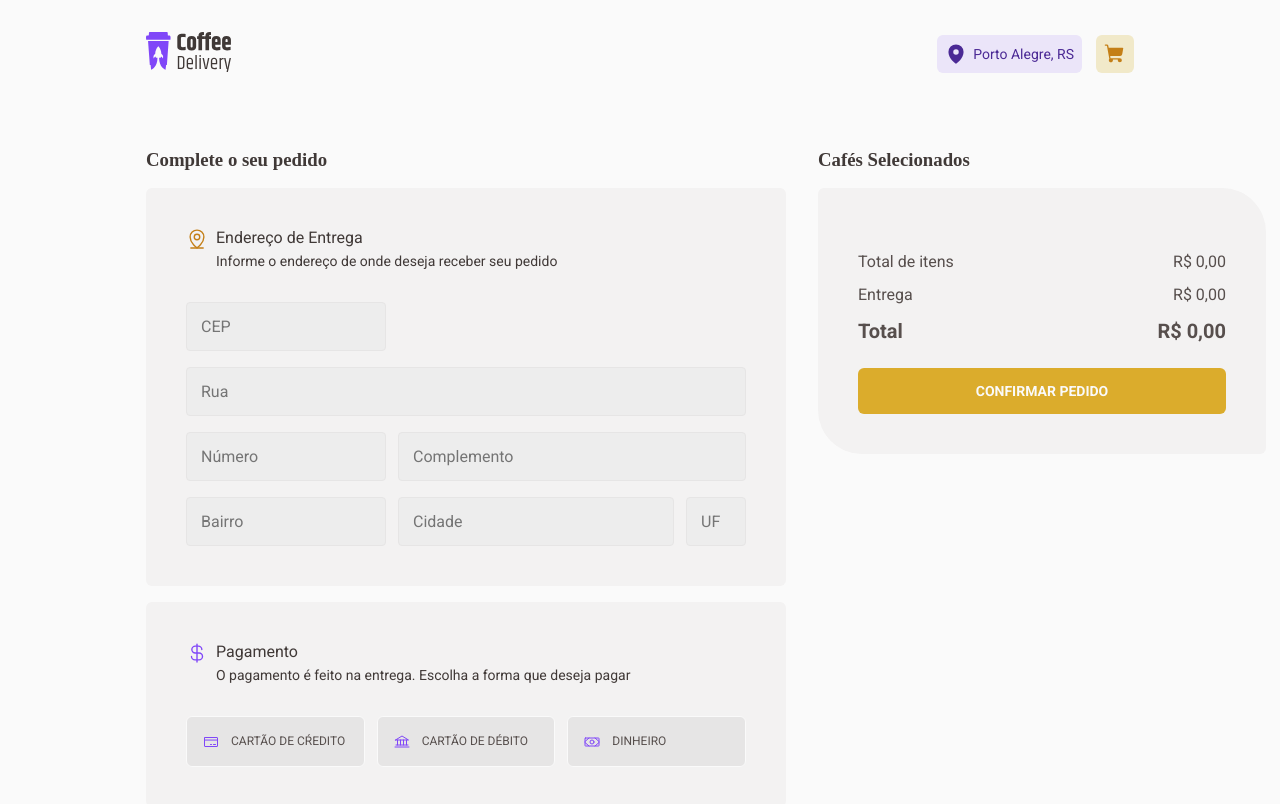
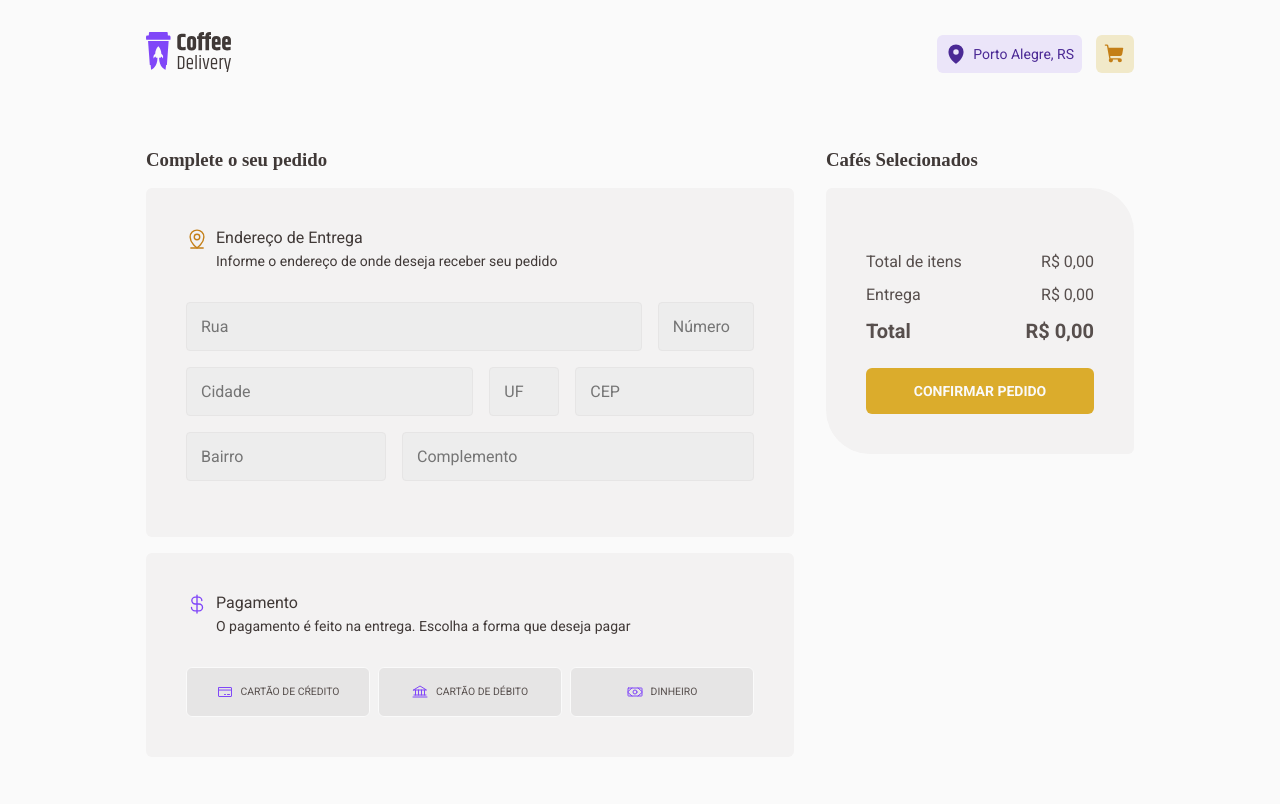
Before and after one commit to jp2mesquita/coffeDelivery-Rocketseat-Challenge, a React (Vite) app: page /checkout in a window 1280 px wide. Shown: the top 804 px of the page. Built offline with nearby package versions, Linux system fonts and the light colour scheme.

Commit message:
Adding responsive css to delivery and chekout

```diff
--- a/src/layouts/DefaultLayout/styles.ts
+++ b/src/layouts/DefaultLayout/styles.ts
@@ -19,5 +19,9 @@ export const LayoutWrapper = styled.div`
     padding-inline: 4rem;
   }
 
+  @media (max-width: 500px){
+    max-width: 980px;
+    padding-inline: 2rem;
+  }
 
 `
--- a/src/pages/Checkout/components/Cart/styles.ts
+++ b/src/pages/Checkout/components/Cart/styles.ts
@@ -1,6 +1,9 @@
 import styled from "styled-components";
 
 export const CartContainer = styled.section`
+  display: flex;
+  flex-direction: column;
+  flex:1;
   padding: 2.5rem;
   margin-top: 1rem;
 
@@ -35,6 +38,21 @@ export const CartContainer = styled.section`
       font-size: 1.25rem;
     }
   }
+
+  @media (max-width: 1180px){
+    padding: 2rem;
+
+    section{
+      margin-top: 1.25rem;
+
+      p{
+        font-size: .85rem;
+      }
+      p:nth-child(3){
+        font-size: 1rem;
+      }
+    }
+  }
 `
 
 export const CartContent = styled.div`
@@ -62,6 +80,24 @@ export const CartContent = styled.div`
 
   >div:nth-child(2){
     flex: 1;
+  }
+
+  @media (max-width: 1180px){
+    height: 7rem;
+
+    img{
+      width: 3.75rem;
+      margin-right: 1rem;
+    }
+
+    p{
+      font-size: .9rem;
+    }
+    >div:nth-child(3){
+      span{
+        font-size: 1rem;
+      }
+    }
   }
 `
 
@@ -105,6 +141,13 @@ export const ControlerButton = styled(BaseButton)`
   &:hover{
     color: ${(props) => props.theme["purple-dark"]};
   }
+
+  @media (max-width: 1180px){
+    span{
+      width: 1rem;
+      font-size: .9rem;
+    }
+  }
 `
 
 export const RemoveButton = styled(BaseButton)`
@@ -129,6 +172,13 @@ export const RemoveButton = styled(BaseButton)`
     }
 
   }
+
+  @media (max-width: 1180px){
+    span{
+      font-size: .75rem;
+    }
+
+  }
 `
 
 export const FinishOrderButton = styled.button`
@@ -143,7 +193,7 @@ export const FinishOrderButton = styled.button`
   padding: .75rem .5rem;
   margin-top: 1.5rem;
 
-  width: 23rem;
+  width: 100%;
   height: 2.875rem;
 
   color: ${props => props.theme["background"]};
--- a/src/pages/Checkout/components/DeliveryDataForm/index.tsx
+++ b/src/pages/Checkout/components/DeliveryDataForm/index.tsx
@@ -131,16 +131,7 @@ export function DeliveryDataForm(){
           </FormHeader>
           <form action="" onSubmit={handleSubmit(handleNewOrder)}  id="userDataForm">
 
-            <CEPInput
-              id="CEP"
-              placeholder="CEP"
-              {...register('CEP', {valueAsNumber: true})}
-            />
-            <ErrorMessage
-              errors={errors}
-              name="CEP"
-              render={({message}) => <b>{message} </b>}
-            />
+            <div>
 
               <StreetInput
                 id='adress'
@@ -165,22 +156,10 @@ export function DeliveryDataForm(){
                 render={({message}) => <b>{message} </b>}
               />
 
-            <ComplementInput
-              id="complement"
-              placeholder="Complemento"
-              {...register('complement')}
-            />
+            </div>
 
-            <DistrictInput
-              id="district"
-              placeholder="Bairro"
-              {...register('district')}
-            />
-            <ErrorMessage
-              errors={errors}
-              name="district"
-              render={({message}) => <b>{message} </b>}
-            />
+            <div>
+
 
               <CityInput
                 id="city"
@@ -198,11 +177,47 @@ export function DeliveryDataForm(){
                 placeholder="UF"
                 {...register('UF')}
               />
+
             <ErrorMessage
               errors={errors}
               name="UF"
               render={({message}) => <b>{message} </b>}
             />
+
+            <CEPInput
+              id="CEP"
+              placeholder="CEP"
+              {...register('CEP', {valueAsNumber: true})}
+              />
+            <ErrorMessage
+              errors={errors}
+              name="CEP"
+              render={({message}) => <b>{message} </b>}
+            />
+
+            </div>
+
+            <div>
+
+              <DistrictInput
+                id="district"
+                placeholder="Bairro"
+                {...register('district')}
+                />
+              <ErrorMessage
+                errors={errors}
+                name="district"
+                render={({message}) => <b>{message} </b>}
+                />
+
+              <ComplementInput
+                id="complement"
+                placeholder="Complemento"
+                {...register('complement')}
+              />
+            </div>
+
+
 
 
           </form>
--- a/src/pages/Checkout/components/DeliveryDataForm/styles.ts
+++ b/src/pages/Checkout/components/DeliveryDataForm/styles.ts
@@ -3,7 +3,7 @@ import styled from "styled-components";
 export const FormContainer = styled.div`
   display: flex;
   flex-direction: column;
-
+  /* width: 100%; */
 `
 
 export const InputContainer = styled.div`
@@ -12,10 +12,28 @@ export const InputContainer = styled.div`
   margin-top: 1rem;
   border-radius: 6px;
 
+  form{
+    display: flex;
+    flex-direction: column;
+    div{
+      display: flex;
+      flex-wrap: nowrap;
+      gap: 1rem;
+    }
+  }
+
   b{
-
     color: red;
     font-size: 1rem;
+  }
+
+  @media (max-width: 500px){
+    form{
+      div{
+        /* flex-wrap: wrap; */
+        /* flex-direction: column; */
+      }
+    }
   }
 `
 
@@ -58,37 +76,41 @@ const BaseInput = styled.input`
   margin-bottom: 1rem;
 `
 
-export const CEPInput = styled(BaseInput)`
-  width: 12.5rem;
+export const StreetInput = styled(BaseInput)`
+  width: 100%;
+`
+export const NumberInput = styled(BaseInput)`
+  width: 20%;
+
+  @media (max-width: 800px){
+    width: 40%;
+  }
 `
 
-export const StreetInput = styled(BaseInput)`
-  width: 35rem;
+export const CityInput = styled(BaseInput)`
+  width: 100%;
+
 `
-export const NumberInput = styled(BaseInput)`
+
+export const UFInput = styled(BaseInput)`
+  width: 20%;
+  @media (max-width: 800px){
+    width: 40%;
+  }
+
+`
+export const CEPInput = styled(BaseInput)`
+  width: 60%;
+
+`
+export const DistrictInput = styled(BaseInput)`
   width: 12.5rem;
-  margin-right: .75rem;
 
 `
 export const ComplementInput = styled(BaseInput)`
-  width: 21.75rem;
-`
-export const DistrictInput = styled(BaseInput)`
-  width: 12.5rem;
-  margin-bottom:0;
-  margin-right: .75rem;
-`
-export const CityInput = styled(BaseInput)`
-  width: 17.25rem;
-  margin-bottom: 0;
-  margin-right: .75rem;
+  width: 100%;
 
 `
-export const UFInput = styled(BaseInput)`
-  width: 3.75rem;
-  margin-bottom: 0;
-`
-
 export const PaymentChoice = styled.div`
   background-color: ${props => props.theme["base-card"]};
   padding: 2.5rem;
@@ -98,10 +120,14 @@ export const PaymentChoice = styled.div`
   div{
     display: flex;
     align-items: left;
-    /* justify-content: space-between; */
-    gap: .75rem;
+    gap: .5rem;
   }
 
+  @media (max-width: 1180px){
+    div{
+      flex-wrap: wrap;
+    }
+  }
 `
 
 export const PaymentHeader = styled(BaseHeader)`
@@ -111,10 +137,10 @@ export const PaymentHeader = styled(BaseHeader)`
 
 const BaseChoiceButton = styled.button`
   padding: 1rem;
-  width: 11.166875rem;
-  height: 3.1875rem;
+  width: 100%;
   display: flex;
   align-items: center;
+  justify-content: center;
   gap: .75rem;
 
   background-color: ${props => props.theme["base-button"]};
@@ -143,6 +169,27 @@ const BaseChoiceButton = styled.button`
     cursor: pointer;
   }
 
+  @media (max-width: 1440px){
+    gap: 0;
+    p{
+      font-size: .65rem;
+      line-height: 100%;
+    }
+    svg{
+      margin-right: .5rem;
+    }
+  }
+
+  @media (max-width: 1180px){
+    gap: 0;
+    p{
+      font-size: .6rem;
+      line-height: 100%;
+    }
+    svg{
+      margin-left: .5rem;
+    }
+  }
 `
 
 interface CreditCardButtonProps{
--- a/src/pages/Checkout/styles.ts
+++ b/src/pages/Checkout/styles.ts
@@ -1,10 +1,14 @@
 import styled from "styled-components";
 
 export const CheckoutContainer = styled.div`
-  display: flex;
+  /* display: flex; */
+  /* justify-content: space-between; */
+
+  display: grid;
+  overflow: hidden;
+  grid-template-columns: repeat(3, 1fr);
+  gap: 2rem;
   margin-top: 2.5rem;
-  gap: 2rem;
-  justify-content: space-between;
 
   font-family: 'Ballo 2', cursive;
   font-size: 1.175rem;
@@ -15,12 +19,12 @@ export const CheckoutContainer = styled.div`
 
 
   >div:first-child{
-    flex: 1;
+    grid-column: span 2;
 
   }
 
-  >div:last-child{
-    width: 28rem;
-
- }
+  @media (max-width: 980px){
+    display: flex;
+    flex-direction: column;
+  }
 `
--- a/src/pages/Delivery/styles.ts
+++ b/src/pages/Delivery/styles.ts
@@ -3,11 +3,29 @@ import styled from "styled-components";
 export const DeliveryContainer = styled.div`
   font-size: 2rem;
   display: flex;
+  width: 100%;
   align-items: flex-end;
   margin-top: 5rem;
   gap: 6.375rem;
   /* justify-content: space-between; */
 
+  >div:last-child{
+    display: flex;
+    flex:1;
+    img{
+
+      width: 100%;
+
+    }
+  }
+
+  @media (max-width: 980px){
+    flex-direction: column;
+    align-items: center;
+    div{
+      width: 100%;
+    }
+  }
 `
 
 export const DeliveryHeader = styled.header`
@@ -24,6 +42,15 @@ export const DeliveryHeader = styled.header`
     font-weight: 400;
     color: ${props => props.theme["base-subtitle"]}
   }
+
+  @media (max-width: 1180px){
+    strong{
+      font-size: 1.5rem;
+    }
+    p{
+      font-size: 1rem;
+    }
+  }
 `
 
 export const DeliveryResume = styled.div`
@@ -31,7 +58,7 @@ export const DeliveryResume = styled.div`
   margin-top: 2.5rem;
   font-size: 1rem;
 
-  width: 32.875rem;
+  width: 100%;
 
   display: flex;
   flex-direction: column;
@@ -60,4 +87,5 @@ export const DeliveryResume = styled.div`
       }
     }
   }
+
 `
--- a/src/pages/Home/components/CoffeeCard/styles.ts
+++ b/src/pages/Home/components/CoffeeCard/styles.ts
@@ -160,7 +160,7 @@ export const Card = styled.div`
       flex-direction: column;
       align-items: flex-start;
       justify-content: center;
-      margin-left:6rem;
+      margin-left:1.5rem;
       text-align: left;
       padding-right: .5rem;
       flex: 1;
@@ -237,8 +237,9 @@ export const CoffeeImage = styled.div`
     }
   }
   @media (max-width: 700px){
-    /* top: 50%;
-    transform: translateY(-50%) translateX(-50%); */
+    position: relative;
+    top: 50%;
+    transform: translateY(-50%) translateX(-50%);
     left: 10%;
     img{
       width: 5rem;
--- a/src/styles/globals.ts
+++ b/src/styles/globals.ts
@@ -12,7 +12,7 @@ export const GlobalStyles = createGlobalStyle`
     color: ${props => props.theme['base-text']};
 
     @media (max-width: 500px){
-      min-width: 500px;
+      min-width: 440px;
     }
   }
 
```
Also changed, not shown: 1 other file (tests, documents, lock files or other folders). Lines whose indentation alone changed are shown as unchanged.
